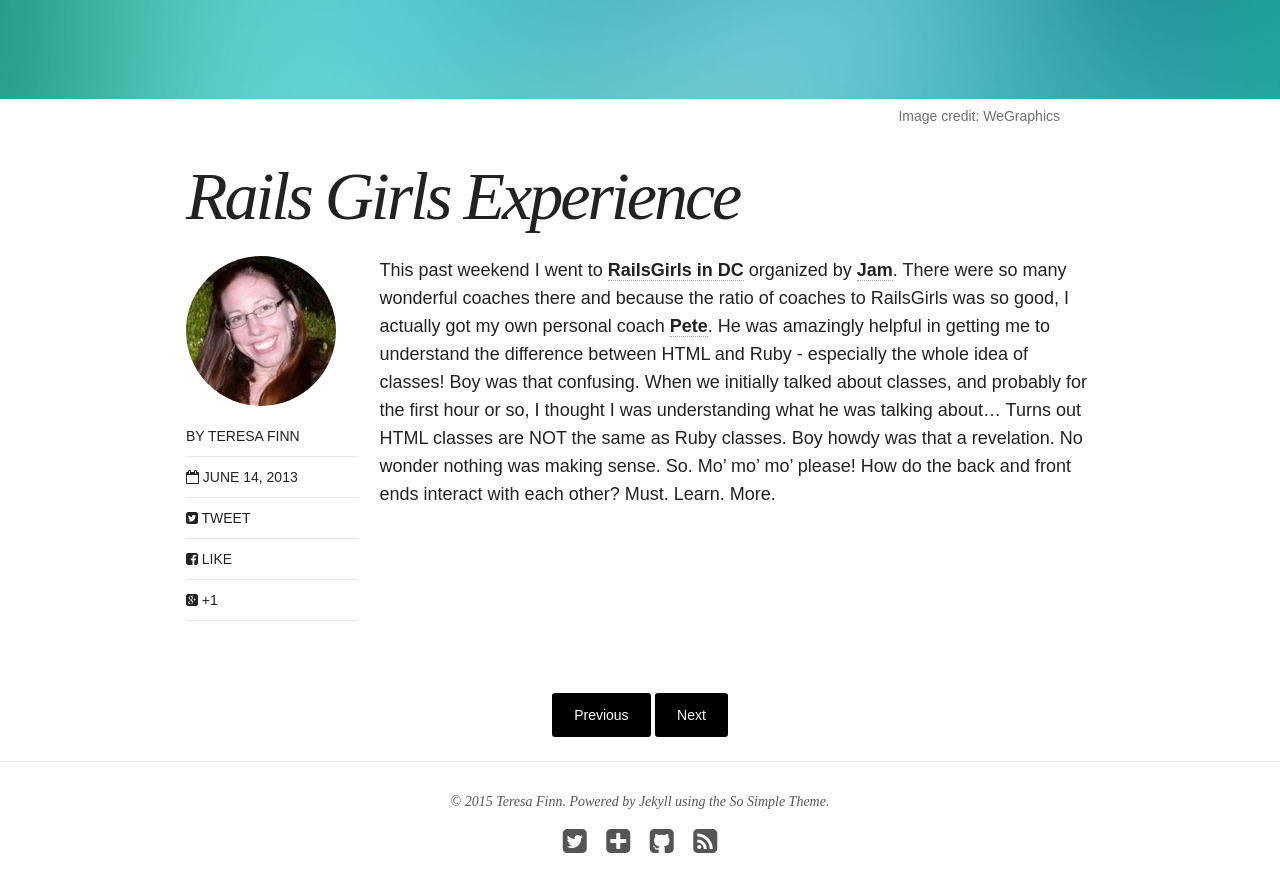
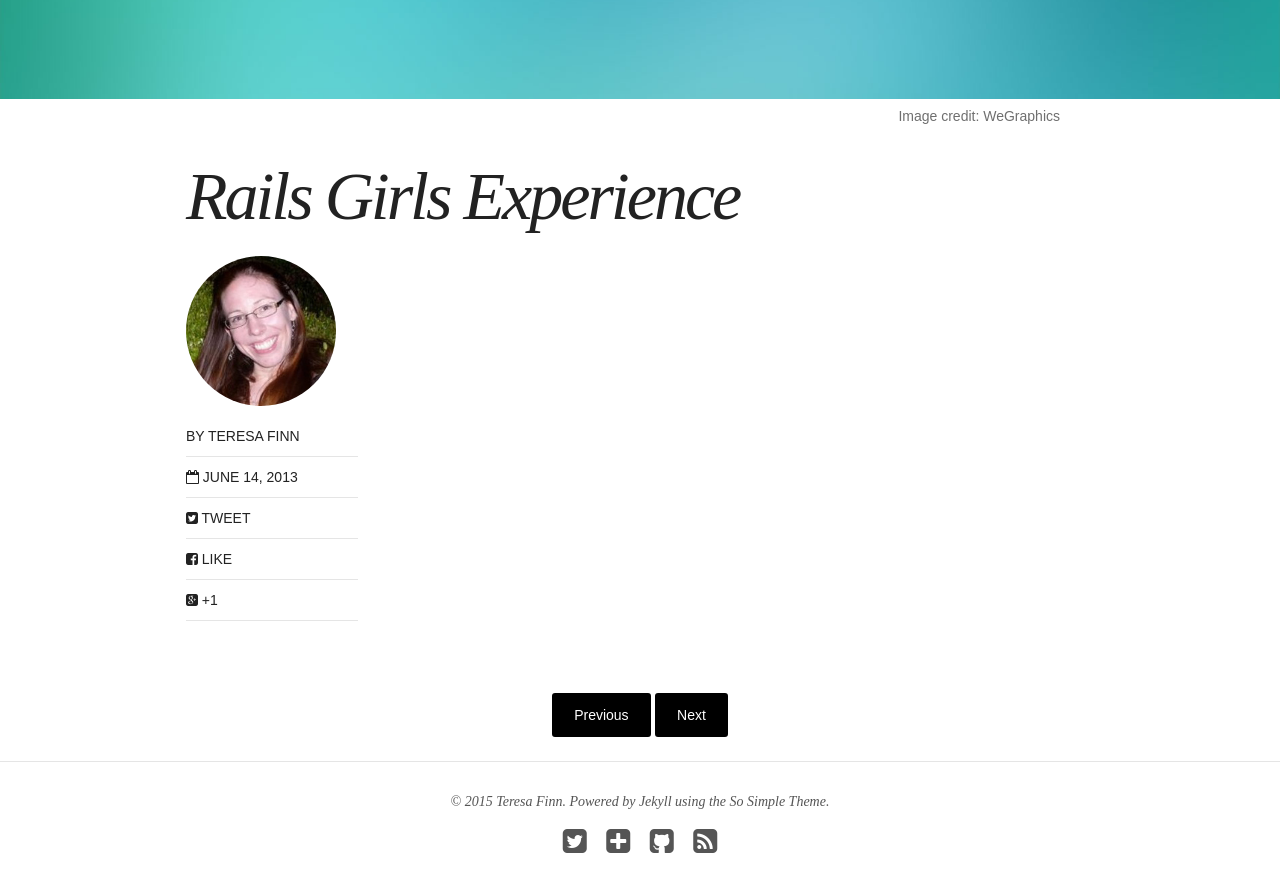
Before and after one commit to teresafinn/teresafinn.github.io, a Jekyll site: the page built from _posts/writings/2013-06-14-rails-girls.md, in a window 1280 px wide and 900 px high, scrolled down 594 px. Shown: the top 892 px of the window. Built offline with Jekyll 4.4.1, drawn with Linux system fonts in a browser that asks for light colours; nearby versions of some CDN libraries.

Commit message:
Reorg files

```diff
--- a/_posts/writings/2013-06-14-rails-girls.md
+++ b/_posts/writings/2013-06-14-rails-girls.md
@@ -13,4 +13,4 @@
 share: true
 ---
 
-This past weekend I went to [**RailsGirls in DC**](http://railsgirls.com/dc) organized by [**Jam**](https://twitter.com/pplcallmejam). There were so many wonderful coaches there and because the ratio of coaches to RailsGirls was so good, I actually got my own personal coach [**Pete**](https://twitter.com/sumirolabs). He was amazingly helpful in getting me to understand the difference between HTML and Ruby - especially the whole idea of classes! Boy was that confusing. When we initially talked about classes, and probably for the first hour or so, I thought I was understanding what he was talking about... Turns out HTML classes are NOT the same as Ruby classes. Boy howdy was that a revelation. No wonder nothing was making sense. So. Mo' mo' mo' please! How do the back and front ends interact with each other? Must. Learn. More.
+<!-- This past weekend I went to [**RailsGirls in DC**](http://railsgirls.com/dc) organized by [**Jam**](https://twitter.com/pplcallmejam). There were so many wonderful coaches there and because the ratio of coaches to RailsGirls was so good, I actually got my own personal coach [**Pete**](https://twitter.com/sumirolabs). He was amazingly helpful in getting me to understand the difference between HTML and Ruby - especially the whole idea of classes! Boy was that confusing. When we initially talked about classes, and probably for the first hour or so, I thought I was understanding what he was talking about... Turns out HTML classes are NOT the same as Ruby classes. Boy howdy was that a revelation. No wonder nothing was making sense. So. Mo' mo' mo' please! How do the back and front ends interact with each other? Must. Learn. More. -->
```
Also changed, not shown: works-in-progress/2014-10-01-starting-a-blog.md (renamed from _posts/works-in-progress/2014-10-01-starting-a-blog.md), works-in-progress/2015-01-30-exploring-gems.md (renamed from _posts/works-in-progress/2015-01-30-exploring-gems.md), works-in-progress/2015-02-16-reviewing-git-for-teams.md (renamed from _posts/works-in-progress/2015-02-16-reviewing-git-for-teams.md), works-in-progress/2015-03-24-conquoring-the-pen-tool.md (renamed from _posts/works-in-progress/2015-03-24-conquoring-the-pen-tool.md), works-in-progress/2015-04-14-learning-from-podcasts.md (renamed from _posts/works-in-progress/2015-04-14-learning-from-podcasts.md).
